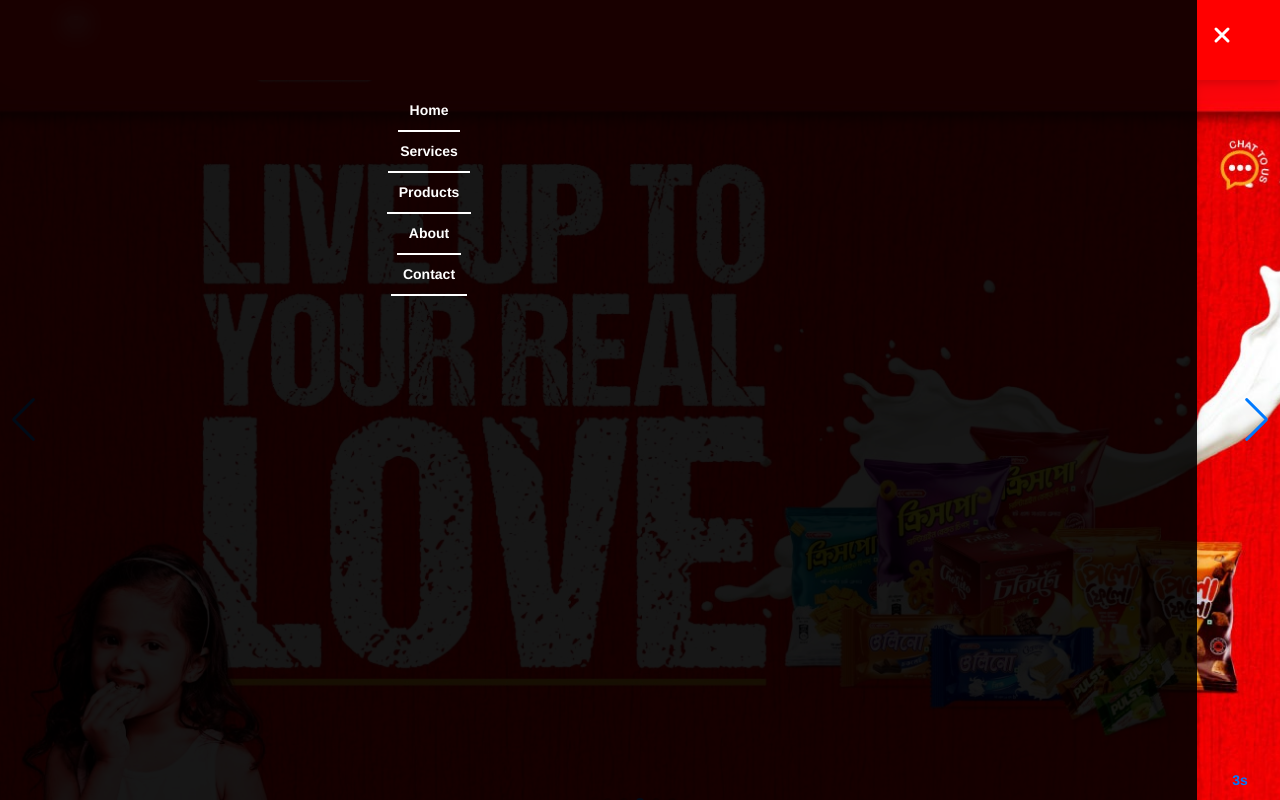
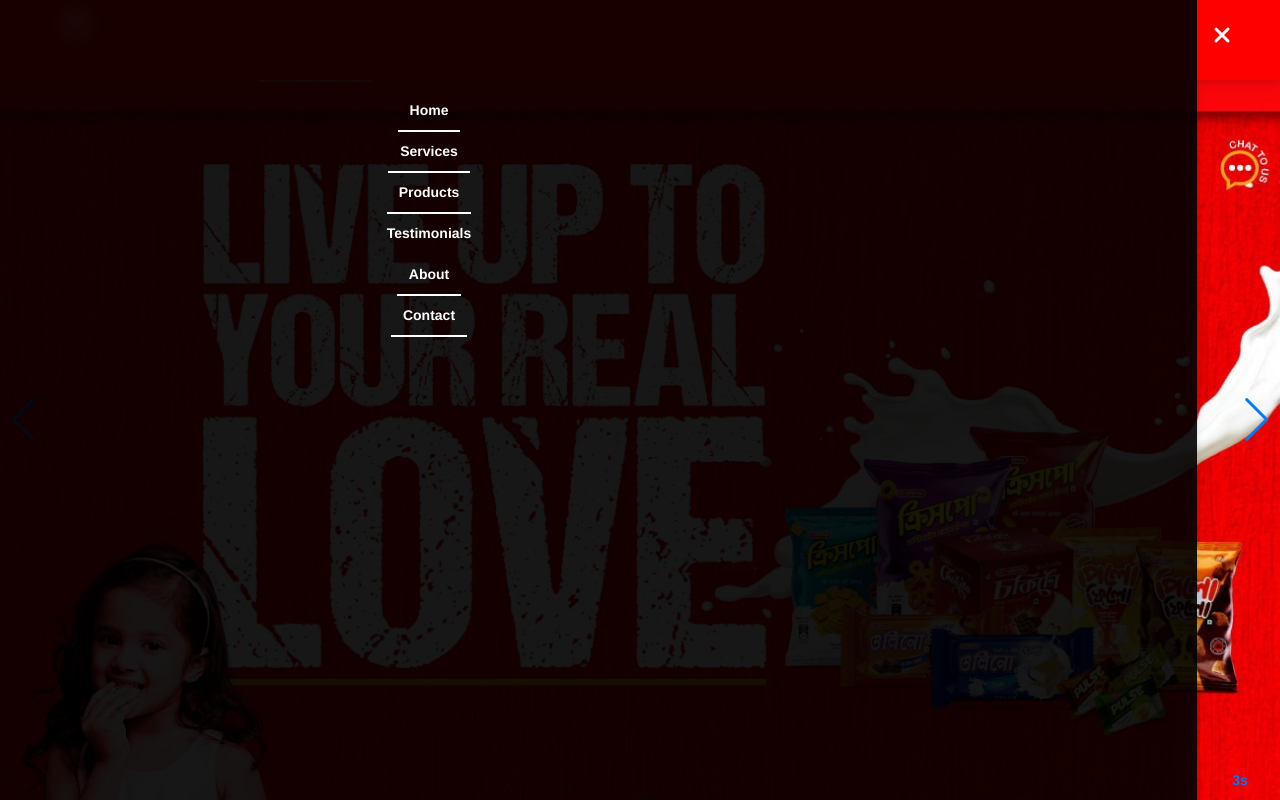
Before and after one commit to pavel-genuine/gensoft-demo, a Next.js app: page / in a window 1280 px wide. Both pictures are taken after a click on the button 1225 px from the left and 35 px from the top of the page. Shown: the top 800 px of the page. Built offline with nearby package versions, Linux system fonts and the light colour scheme.

Commit message:
update 11/7

```diff
--- a/src/Components/Navbar/MobileMenu.js
+++ b/src/Components/Navbar/MobileMenu.js
@@ -73,10 +73,10 @@ export function Menu({ toggle, isOpen }) {
 
                 </li> */}
 
-                {/* <li className="li_menu" onClick={toggle}>
+                <li className="li_menu" onClick={toggle}>
                     <Link className={`md:p-3 md:m-5 hover:text-nav ${router.pathname == "/testimonials" ? "border-b-[2px]" : ""}`} href='/testimonials'>Testimonials</Link>
 
-                </li> */}
+                </li>
 
                 <li className="li_menu" onClick={toggle}>
                     <Link className={`md:p-3 md:m-5 hover:text-nav ${router.pathname ==  "/"? "border-b-[2px]" : ""}`} href= "/">About</Link>
```
